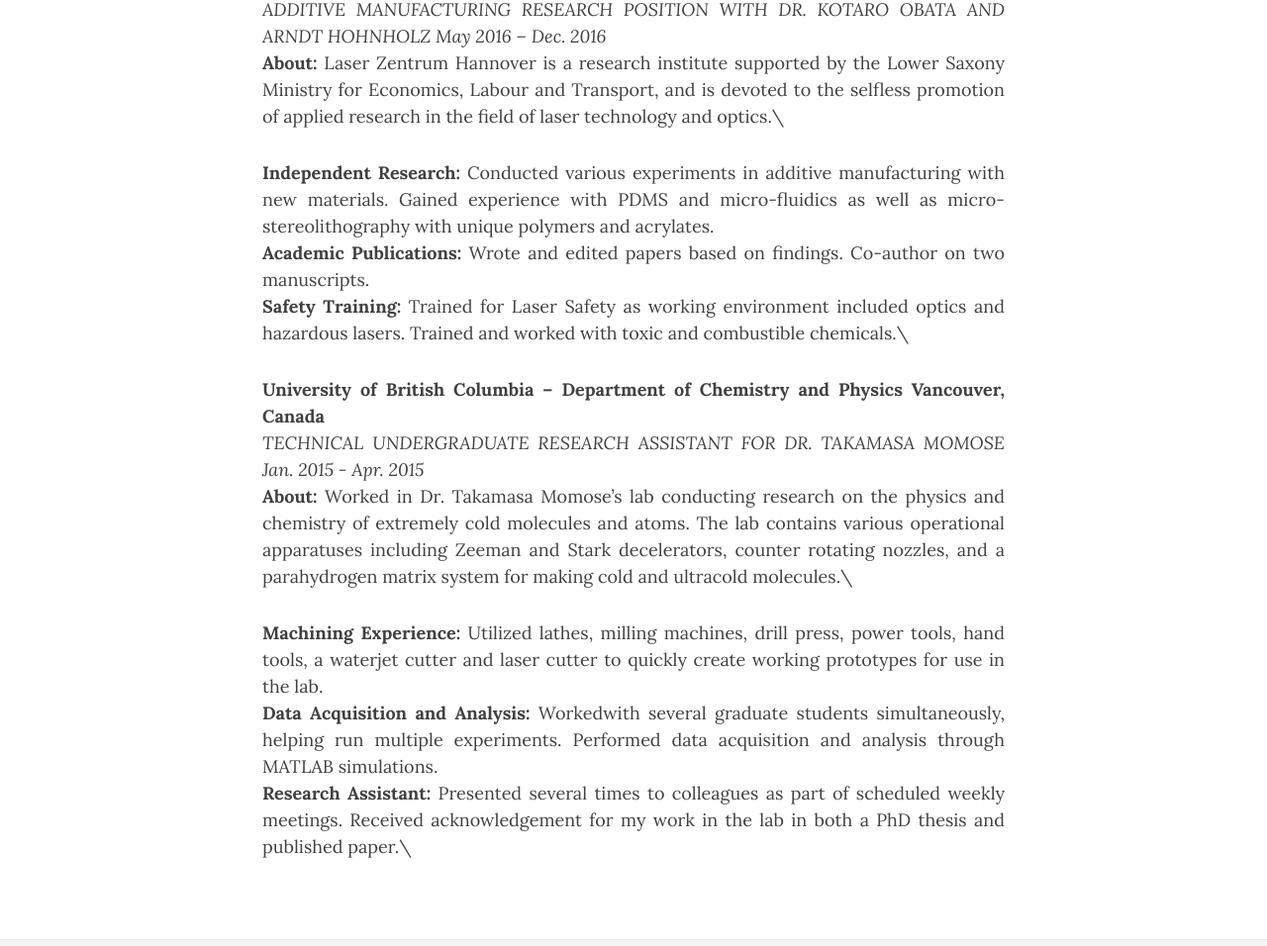
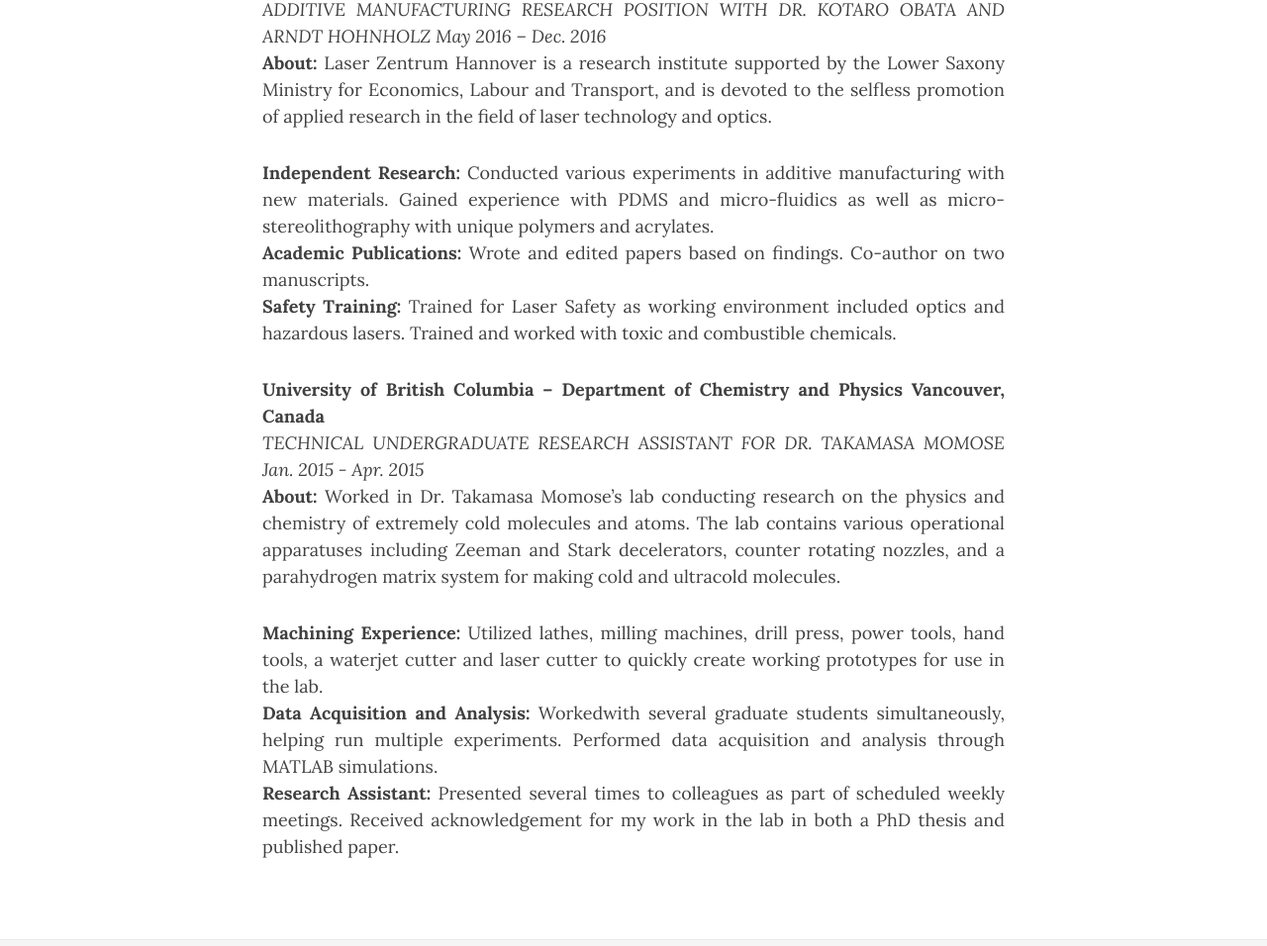
Before and after one commit to adamschonewille/adamschonewille.github.io, a Jekyll site: the page built from experience.md, in a window 1280 px wide and 1400 px high, scrolled down 278 px. Shown: the part 217-1173 px from the top of the window at 99% size. Built offline with Jekyll 4.4.1, drawn with Linux system fonts in a browser that asks for light colours; nearby versions of some CDN libraries.

Commit message:
spacing issue

```diff
--- a/experience.md
+++ b/experience.md
@@ -9,25 +9,25 @@
 
 # **Research Experience**
 
-**Laser Zentrum Hannover e.V. – Laser Micromachining Group Hannover, Germany**\
-*ADDITIVE MANUFACTURING RESEARCH POSITION WITH DR. KOTARO OBATA AND ARNDT HOHNHOLZ May 2016 – Dec. 2016*\
-**About:** Laser Zentrum Hannover is a research institute supported by the Lower Saxony Ministry for Economics, Labour and Transport, and is devoted to the selfless promotion of applied research in the field of laser technology and optics.\
+**Laser Zentrum Hannover e.V. – Laser Micromachining Group Hannover, Germany**<br/>
+*ADDITIVE MANUFACTURING RESEARCH POSITION WITH DR. KOTARO OBATA AND ARNDT HOHNHOLZ May 2016 – Dec. 2016*<br/>
+**About:** Laser Zentrum Hannover is a research institute supported by the Lower Saxony Ministry for Economics, Labour and Transport, and is devoted to the selfless promotion of applied research in the field of laser technology and optics.<br/>
 
 **Independent Research:** Conducted various experiments in additive manufacturing with new materials. Gained experience with
-PDMS and micro-fluidics as well as micro-stereolithography with unique polymers and acrylates.\
-**Academic Publications:** Wrote and edited papers based on findings. Co-author on two manuscripts.\
+PDMS and micro-fluidics as well as micro-stereolithography with unique polymers and acrylates.<br/>
+**Academic Publications:** Wrote and edited papers based on findings. Co-author on two manuscripts.<br/>
 **Safety Training:** Trained for Laser Safety as working environment included optics and hazardous lasers. Trained and worked with
-toxic and combustible chemicals.\
+toxic and combustible chemicals.<br/>
 
-**University of British Columbia – Department of Chemistry and Physics Vancouver, Canada**\
-*TECHNICAL UNDERGRADUATE RESEARCH ASSISTANT FOR DR. TAKAMASA MOMOSE Jan. 2015 - Apr. 2015*\
+**University of British Columbia – Department of Chemistry and Physics Vancouver, Canada**<br/>
+*TECHNICAL UNDERGRADUATE RESEARCH ASSISTANT FOR DR. TAKAMASA MOMOSE Jan. 2015 - Apr. 2015*<br/>
 **About:** Worked in Dr. Takamasa Momose’s lab conducting research on the physics and chemistry of extremely cold molecules and
 atoms. The lab contains various operational apparatuses including Zeeman and Stark decelerators, counter rotating nozzles, and a
-parahydrogen matrix system for making cold and ultracold molecules.\
+parahydrogen matrix system for making cold and ultracold molecules.<br/>
 
 **Machining Experience:** Utilized lathes, milling machines, drill press, power tools, hand tools, a waterjet cutter and laser cutter to
-quickly create working prototypes for use in the lab.\
+quickly create working prototypes for use in the lab.<br/>
 **Data Acquisition and Analysis:** Workedwith several graduate students simultaneously, helping run multiple experiments. Performed
-data acquisition and analysis through MATLAB simulations.\
+data acquisition and analysis through MATLAB simulations.<br/>
 **Research Assistant:** Presented several times to colleagues as part of scheduled weekly meetings. Received acknowledgement for
-my work in the lab in both a PhD thesis and published paper.\
+my work in the lab in both a PhD thesis and published paper.<br/>
```
